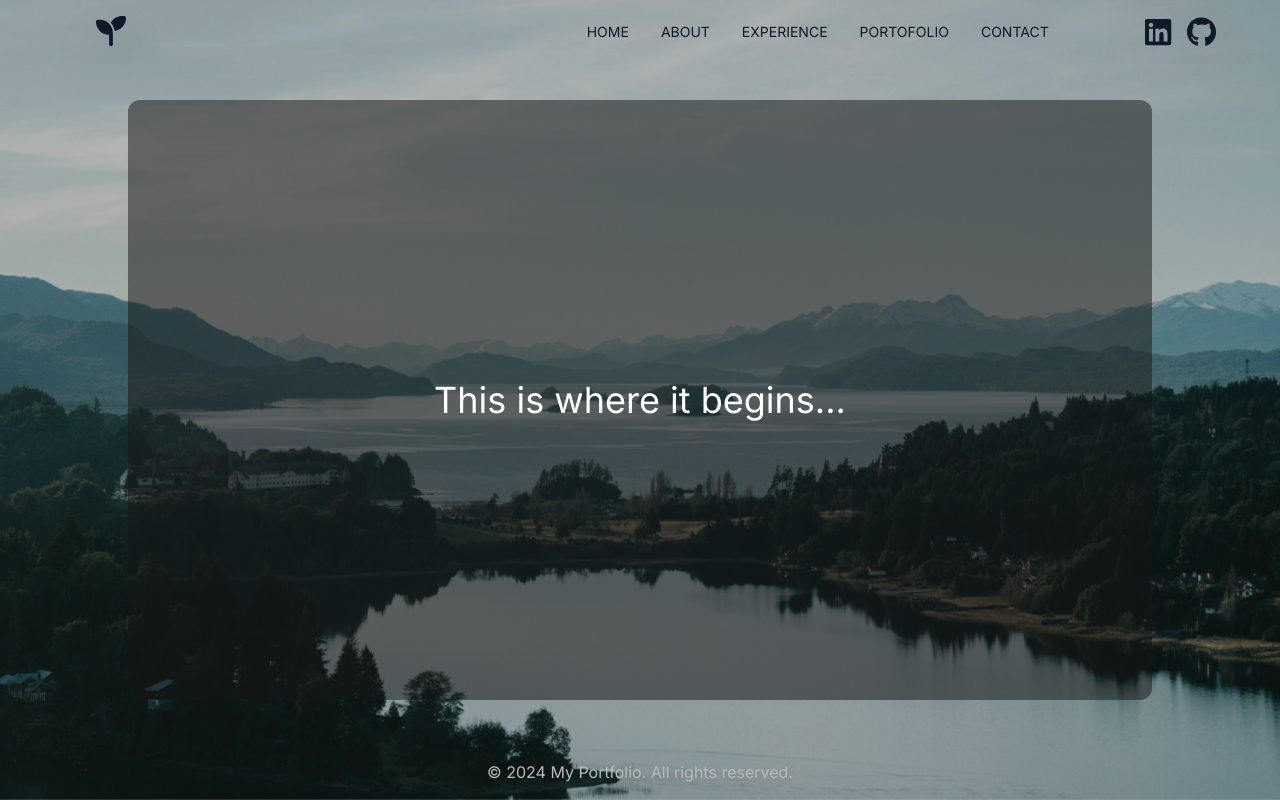
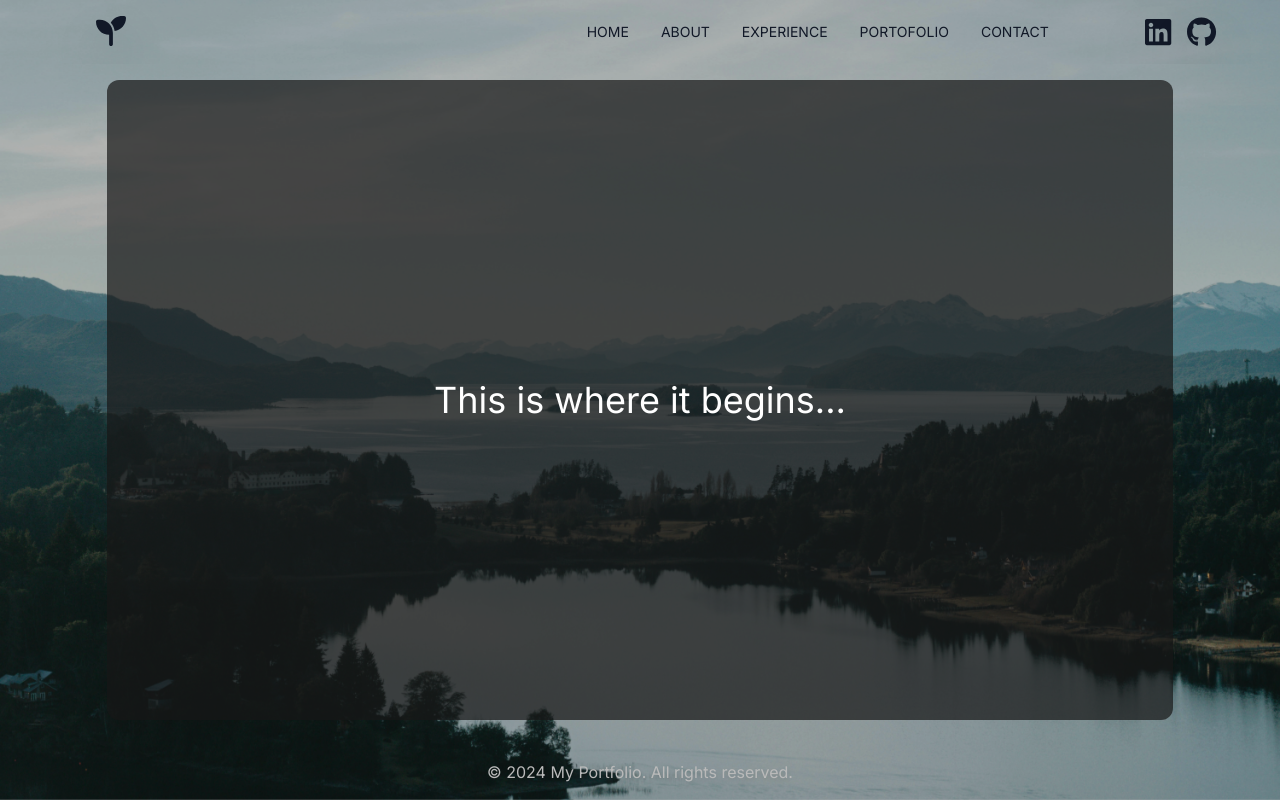
Before and after one commit to AdonisS2004/portfolio, a Next.js app: page / in a window 1280 px wide. Built offline with nearby package versions, Linux system fonts and the light colour scheme.

Commit message:
Adjusted home page to align tiwh Landing page;

```diff
--- a/src/app/page.tsx
+++ b/src/app/page.tsx
@@ -2,7 +2,7 @@ import Landing from "./pages/landing/page";
 
 export default function Home() {
   return (
-    <main className="w-4/5 h-3/4 rounded-xl bg-neutral-900 bg-opacity-50 z-30 flex justify-center items-center text-white font-customInter">
+    <main className="w-5/6 h-4/5 rounded-xl bg-neutral-900 bg-opacity-70 z-30 flex justify-center items-center text-white font-customInter">
       <Landing />
     </main>
   );
```
